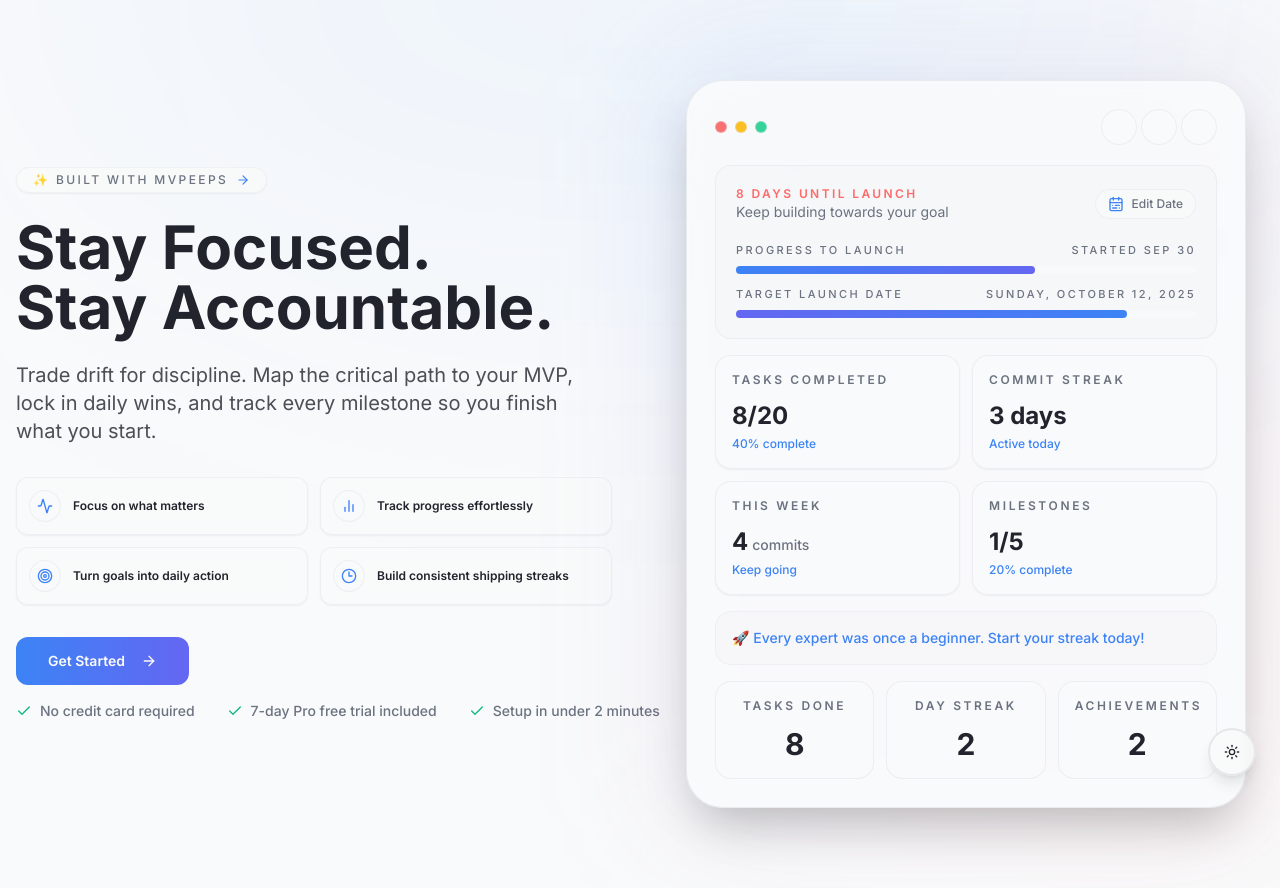
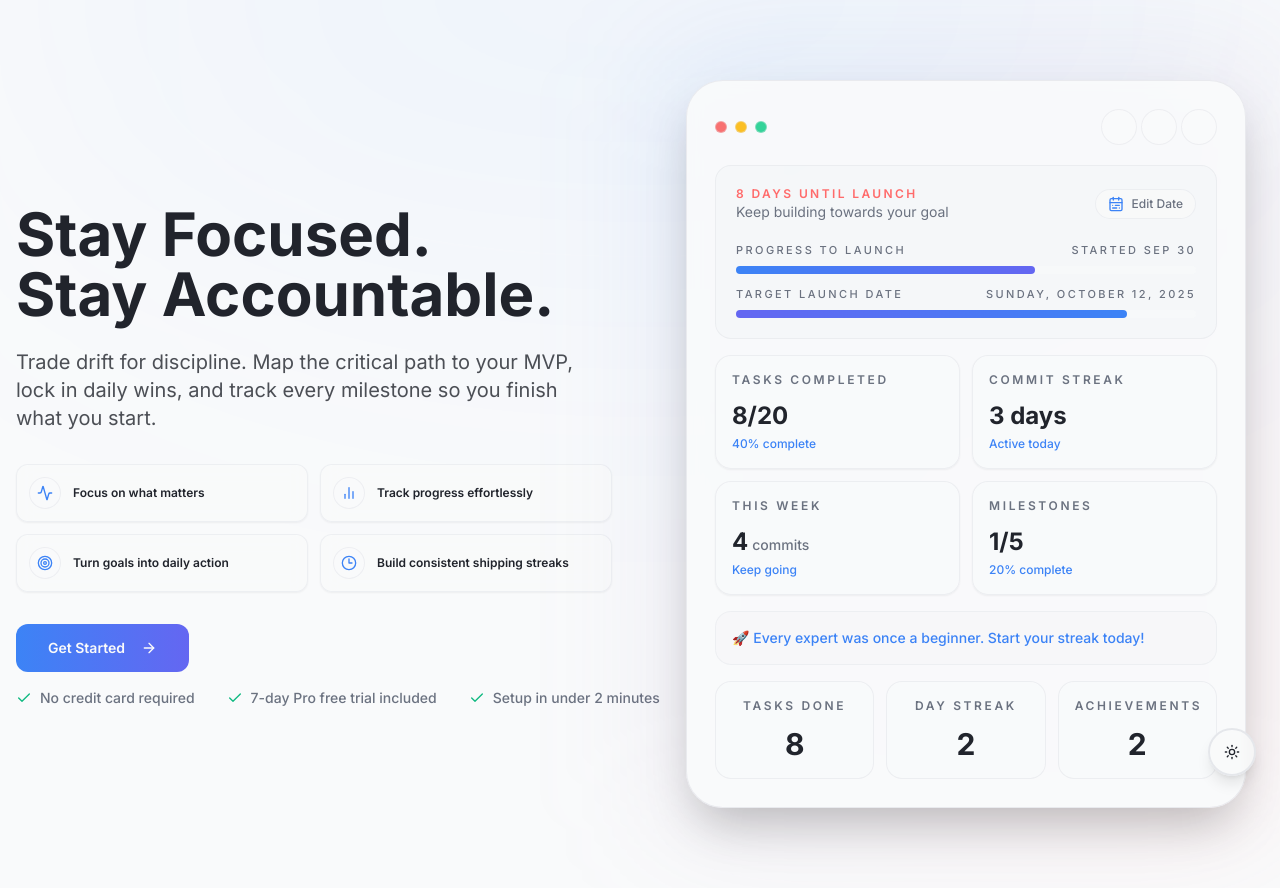
Before and after one commit to FlipperLabs/mvpeeps-landing-page, a React (Vite) app: page / in a window 1280 px wide. Built offline with nearby package versions, Linux system fonts and the light colour scheme; the HTML template or start-up script is replaced by a standard one.

Commit message:
removes tag

```diff
--- a/src/components/Hero.tsx
+++ b/src/components/Hero.tsx
@@ -59,10 +59,6 @@ const Hero = () => {
           <div className="w-full space-y-8 text-center sm:text-left lg:w-1/2">
             <div className="space-y-6">
               <div className="flex justify-center sm:justify-start">
-                <span className="inline-flex items-center gap-2 rounded-full border border-border/50 bg-card/80 px-4 py-1 text-xs font-medium uppercase tracking-[0.2em] text-muted-foreground shadow-sm">
-                  ✨ Built with MVPeeps
-                  <ArrowRight className="h-3.5 w-3.5 text-primary" />
-                </span>
               </div>
               <h1 className="text-balance text-3xl font-bold leading-tight text-foreground sm:text-5xl md:text-6xl">
                 <span className="block">
```
